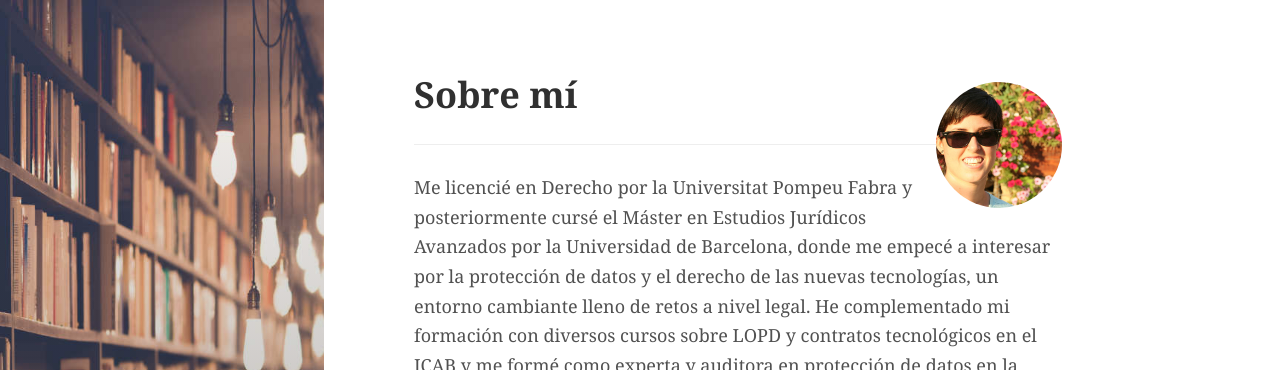
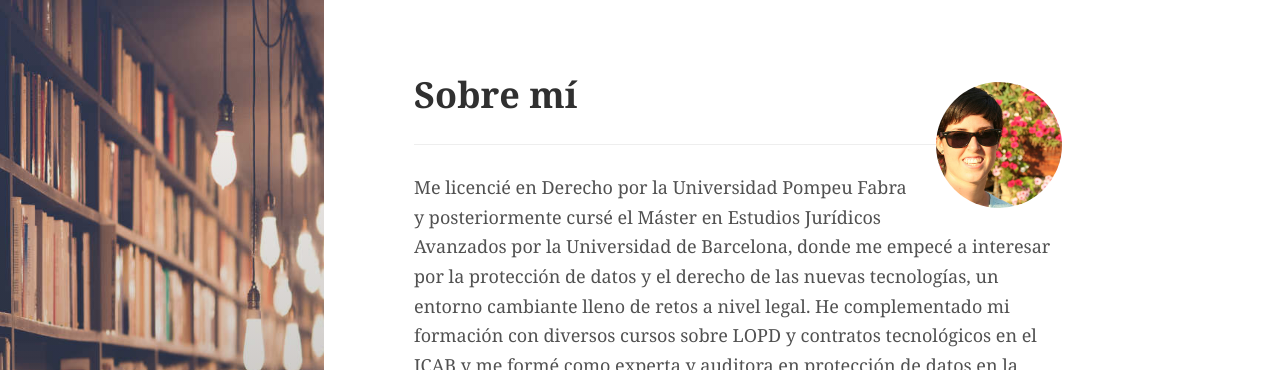
Before and after one commit to mitjans-serveto/mitjans-serveto.github.io, a Jekyll site: the page built from about.md, in a window 1280 px wide. Shown: the top 370 px of the page. Built offline with Jekyll 4.4.1, drawn with Linux system fonts in a browser that asks for light colours; some of the changed text lies outside the part shown.

Commit message:
Update _config.yml

```diff
--- a/_config.yml
+++ b/_config.yml
@@ -45,7 +45,7 @@ author:
 
   # Markdown enabled, can use multiple paragraphs (enabled by `|`)
   about:             |
-   Me licencié en Derecho por la Universitat Pompeu Fabra y posteriormente cursé el Máster en Estudios Jurídicos Avanzados por la Universidad de Barcelona, donde me empecé a interesar por la protección de datos y el derecho de las nuevas tecnologías, un entorno cambiante lleno de retos a nivel legal. He complementado mi formación con diversos cursos sobre LOPD y contratos tecnológicos en el ICAB y me formé como experta y auditora en protección de datos en la ApCpD.
+   Me licencié en Derecho por la Universidad Pompeu Fabra y posteriormente cursé el Máster en Estudios Jurídicos Avanzados por la Universidad de Barcelona, donde me empecé a interesar por la protección de datos y el derecho de las nuevas tecnologías, un entorno cambiante lleno de retos a nivel legal. He complementado mi formación con diversos cursos sobre LOPD y contratos tecnológicos en el ICAB y me formé como experta y auditora en protección de datos en la ApCpD.
 
   # Social media icons in sidebar
   # Comment/uncommet to show/hide
```
